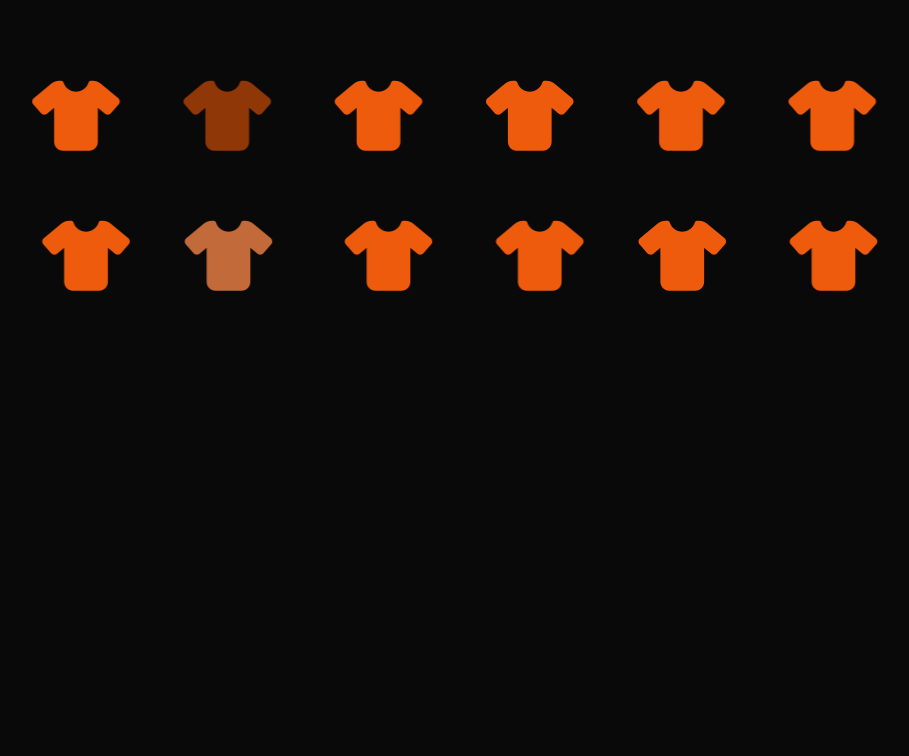
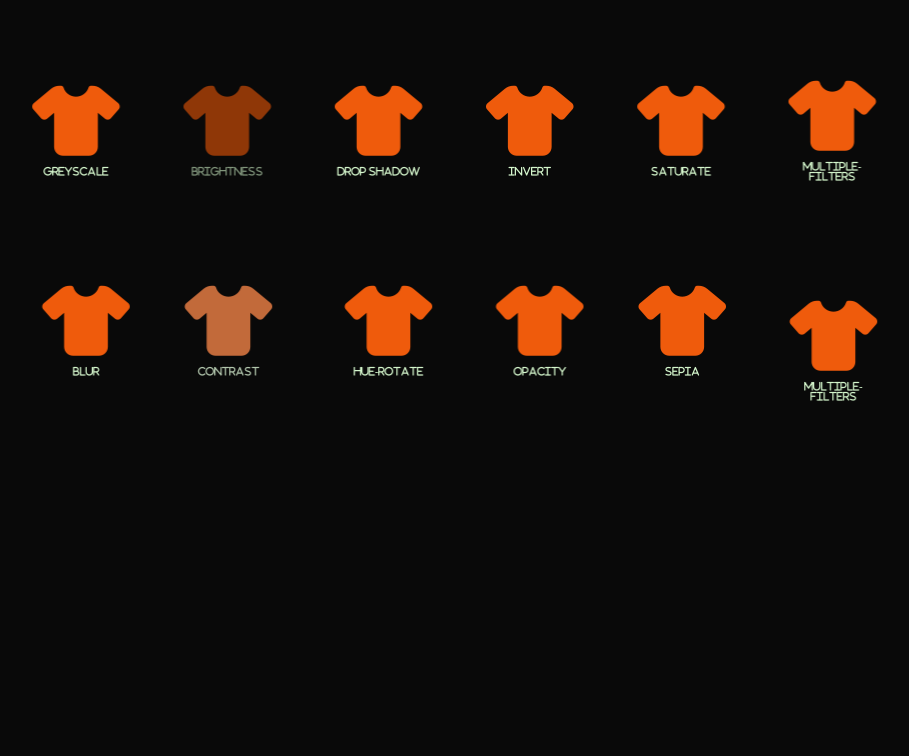
Before and after one commit to poonam-adlakha/CSS-Filters, a plain HTML site: page index.html in a window 1280 px wide. Shown: the part 79-835 px from the top of the page, without its empty margins (227-1136 px from the left). Drawn offline with Linux system fonts and the light colour scheme.

Commit message:
Added Labels to all filters in HTML

```diff
--- a/index.html
+++ b/index.html
@@ -9,20 +9,21 @@
     <link rel="stylesheet" href="https://cdnjs.cloudflare.com/ajax/libs/font-awesome/6.1.2/css/all.min.css">
 </head>
 <body>
-    <h3>CSS Filter Property</h3>
+    <h2>CSS Filter Property</h2>
+
     <div class="container">
-    <i class="fa-solid fa-shirt" id="greyscale"></i>
-    <i class="fa-solid fa-shirt" id="blur"></i>
-    <i class="fa-solid fa-shirt"id="brightness"></i>
-    <i class="fa-solid fa-shirt" id="contrast"></i>
-    <i class="fa-solid fa-shirt" id="dropShadow"></i>
-    <i class="fa-solid fa-shirt" id="hueRotate"></i>
-    <i class="fa-solid fa-shirt" id="invert"></i>
-    <i class="fa-solid fa-shirt" id="opacity"></i>
-    <i class="fa-solid fa-shirt" id="saturate"></i>
-    <i class="fa-solid fa-shirt" id="sepia"></i>
-    <i class="fa-solid fa-shirt" id="multipleFilters"></i>
-    <i class="fa-solid fa-shirt" id="multipleFilters2"></i>
+      <i class="fa-solid fa-shirt" id="greyscale"> <h3>Greyscale</h3></i>
+    <i class="fa-solid fa-shirt" id="blur"><h3>Blur</h3></i>
+    <i class="fa-solid fa-shirt"id="brightness"><h3>Brightness</h3></i>
+    <i class="fa-solid fa-shirt" id="contrast"><h3>Contrast</h3></i>
+    <i class="fa-solid fa-shirt" id="dropShadow"><h3>Drop Shadow</h3></i>
+    <i class="fa-solid fa-shirt" id="hueRotate"><h3>Hue-Rotate</h3></i>
+    <i class="fa-solid fa-shirt" id="invert"><h3>Invert</h3></i>
+    <i class="fa-solid fa-shirt" id="opacity"><h3>Opacity</h3></i>
+    <i class="fa-solid fa-shirt" id="saturate"><h3>Saturate</h3></i>
+    <i class="fa-solid fa-shirt" id="sepia"><h3>Sepia</h3></i>
+    <i class="fa-solid fa-shirt" id="multipleFilters"><h3>Multiple-Filters</h3></i>
+    <i class="fa-solid fa-shirt" id="multipleFilters2"><h3>Multiple-Filters</h3></i>
     </div>
 </body>
 </html>
```
